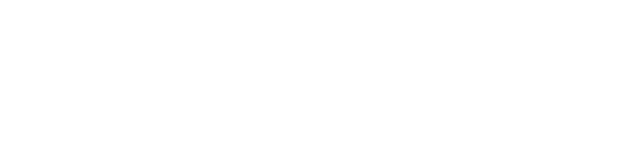
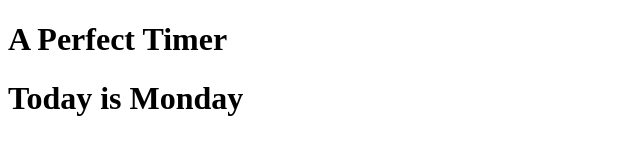
Before and after one commit to iitsluke/Digital-Clock-Project, a plain HTML site: page index.html in a window 1280 px wide. Shown: the whole page, without its empty margins (0-640 px from the left). Drawn offline with Linux system fonts and the light colour scheme.

Commit message:
Added divs to html file and added day varible with connection to its function

```diff
--- a/index.html
+++ b/index.html
@@ -4,9 +4,18 @@
   <meta charset="UTF-8">
   <meta http-equiv="X-UA-Compatible" content="IE=edge">
   <meta name="viewport" content="width=device-width, initial-scale=1.0">
-  <title>Clock Project</title>
+  <title>The Clock Project</title>
 </head>
 <body>
+
+  <div id="title-box">
+    <h1>A Perfect Timer</h1>
+  </div>
+
+  <div id="clock-box">
+    <h1 id= "time-display"></h1>
+    <h1 id= "date-display"></h1>
+  </div>
 
   <script src = "script.js"></script>
 </body>
--- a/script.js
+++ b/script.js
@@ -1,2 +1,31 @@
 const currentTime = new Date();
 console.log(currentTime)
+function theClock() {
+
+  //added the day of the week with a varible connected to a function with an array list of items
+  const day = daySelector(currentTime.getDay());
+
+  //Created Month & Year varible but now fuctions must be created to connect
+  /*
+  const month;
+  const year;
+  */
+
+  const dateDisplay = document.getElementById('date-display');
+  dateDisplay.textContent = `Today is` + ` ${day}`
+}
+theClock();
+
+
+function daySelector(index) {
+  const days = [
+    "Sunday",
+    "Monday",
+    "Tuesday",
+    "Wednesday",
+    "Thursday",
+    "Friday",
+    "Saturday"
+  ];
+  return days[index];
+}
```
